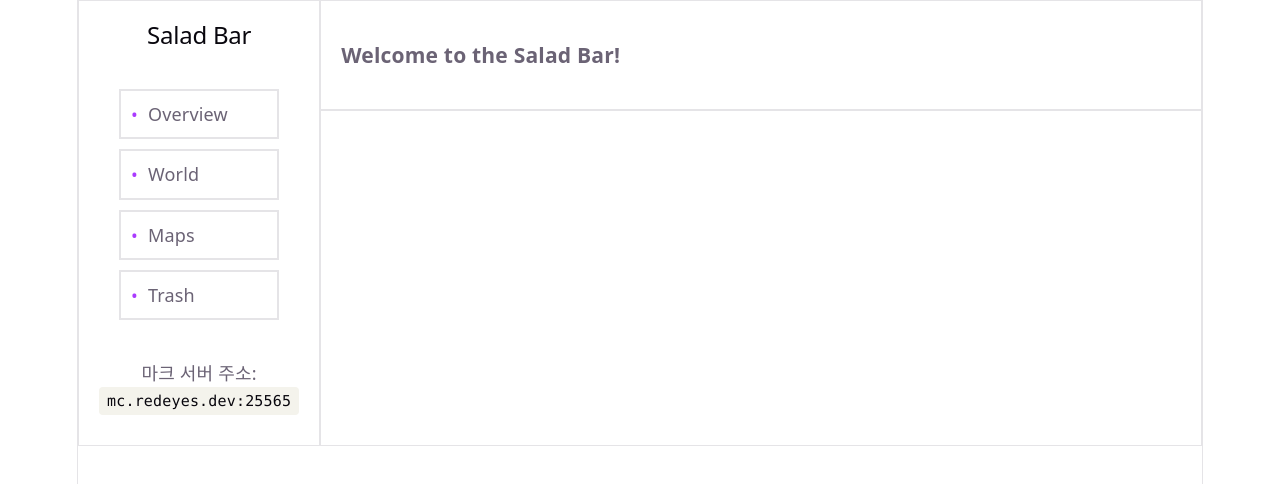
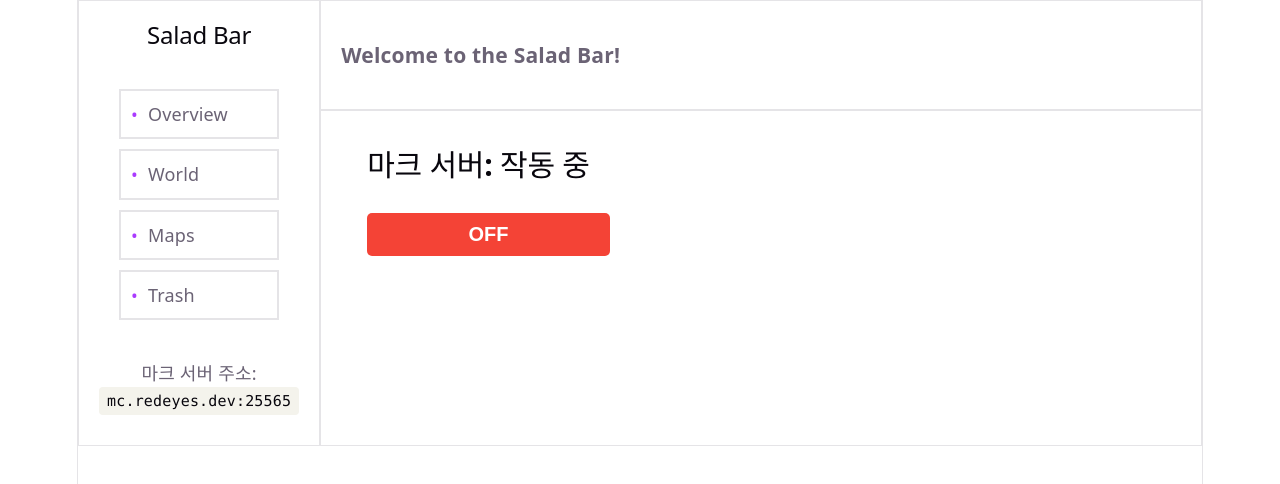
Before and after one commit to answjddns08/Minecraft_Discord_Bot, a React app in the folder web/: page / in a window 1280 px wide. Shown: the top 484 px of the page. Built offline with nearby package versions, Linux system fonts and the light colour scheme; the HTML template or start-up script is replaced by a standard one.

Commit message:
서버 상태 표시

```diff
--- a/web/src/App.css
+++ b/web/src/App.css
@@ -87,6 +87,10 @@ header h3 {
 
 .main {
 	grid-area: main;
+
 	padding: 20px;
+
+	display: flex;
+
 	border: 1px solid var(--border);
 }
--- a/web/src/App.jsx
+++ b/web/src/App.jsx
@@ -1,4 +1,5 @@
 import "./App.css";
+import ServerStat from "./components/ServerStat.jsx";
 
 function App() {
 	return (
@@ -44,7 +45,9 @@ function App() {
 					/>
 				</svg>
 			</header>
-			<main className="main"></main>
+			<main className="main">
+				<ServerStat />
+			</main>
 		</div>
 	);
 }
--- /dev/null
+++ b/web/src/components/ServerStat.jsx
@@ -0,0 +1,29 @@
+import { useState } from "react";
+import "./serverStat.css";
+
+const Running = "작동 중";
+const Stopped = "사망";
+
+function ServerStat() {
+	const [serverStatus, setServerStatus] = useState(Running);
+
+	function toggleServerStatus() {
+		setServerStatus((prevStatus) =>
+			prevStatus === Running ? Stopped : Running,
+		);
+	}
+
+	return (
+		<div className="serverStat">
+			<h2>마크 서버: {serverStatus}</h2>
+			<button
+				onClick={toggleServerStatus}
+				className={`isOff ${serverStatus === Running ? "OFF" : "ON"}`}
+			>
+				{serverStatus === Running ? "OFF" : "ON"}
+			</button>
+		</div>
+	);
+}
+
+export default ServerStat;
--- /dev/null
+++ b/web/src/components/serverStat.css
@@ -0,0 +1,62 @@
+.serverStat {
+    border: 1px solid white;
+
+    border-radius: 15px;
+
+    padding: 15px 25px;
+
+    width: fit-content;
+    height: fit-content;
+}
+
+.serverStat h2 {
+    margin: 0;
+    padding: 0;
+
+    text-align: left;
+
+    margin-right: 20px;
+
+    margin-bottom: 20px;
+
+    font-size: 30px;
+    font-weight: bold;
+}
+
+.serverStat button {
+    margin-top: 10px;
+    padding: 10px 20px;
+
+    width: 100%;
+
+    font-size: 20px;
+    font-weight: bold;
+
+    cursor: pointer;
+
+    border-radius: 5px;
+
+    border: none;
+
+    transition: background-color 0.3s ease;
+}
+
+.serverStat button.isOff.OFF {
+    background-color: #f44336;
+    color: white;
+}
+
+.serverStat button.isOff.OFF:hover {
+    background-color: #ba1c1c;
+    color: rgb(210, 210, 210);
+}
+
+.serverStat button.isOff.ON {
+    background-color: #4caf50;
+    color: white;
+}
+
+.serverStat button.isOff.ON:hover {
+    background-color: #357a38;
+    color: rgb(210, 210, 210);
+}
```
